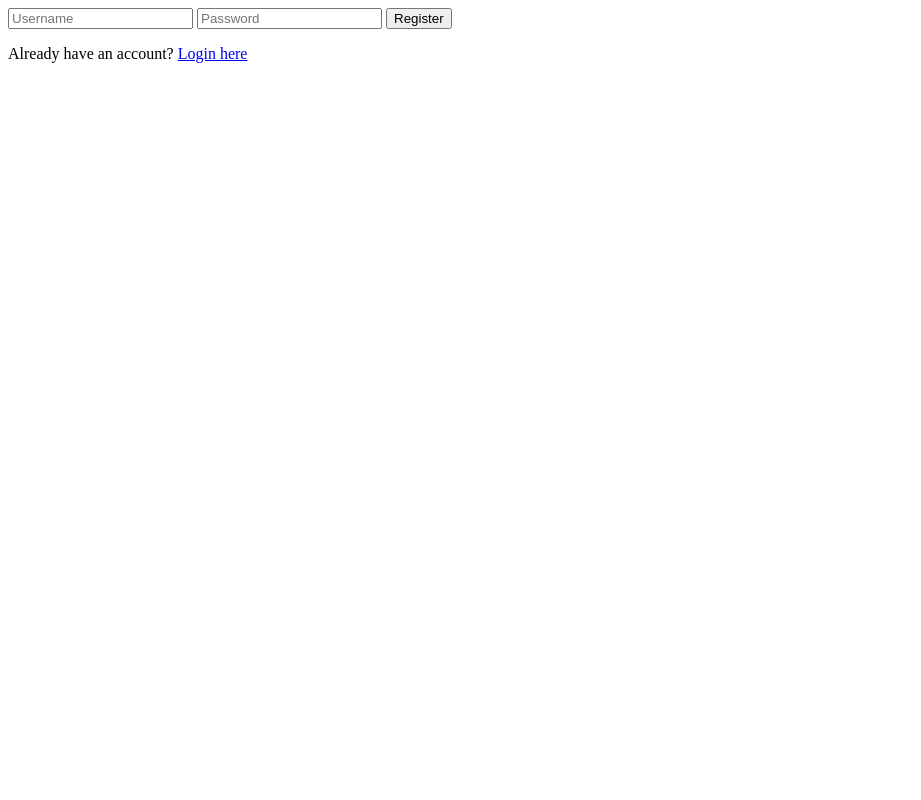
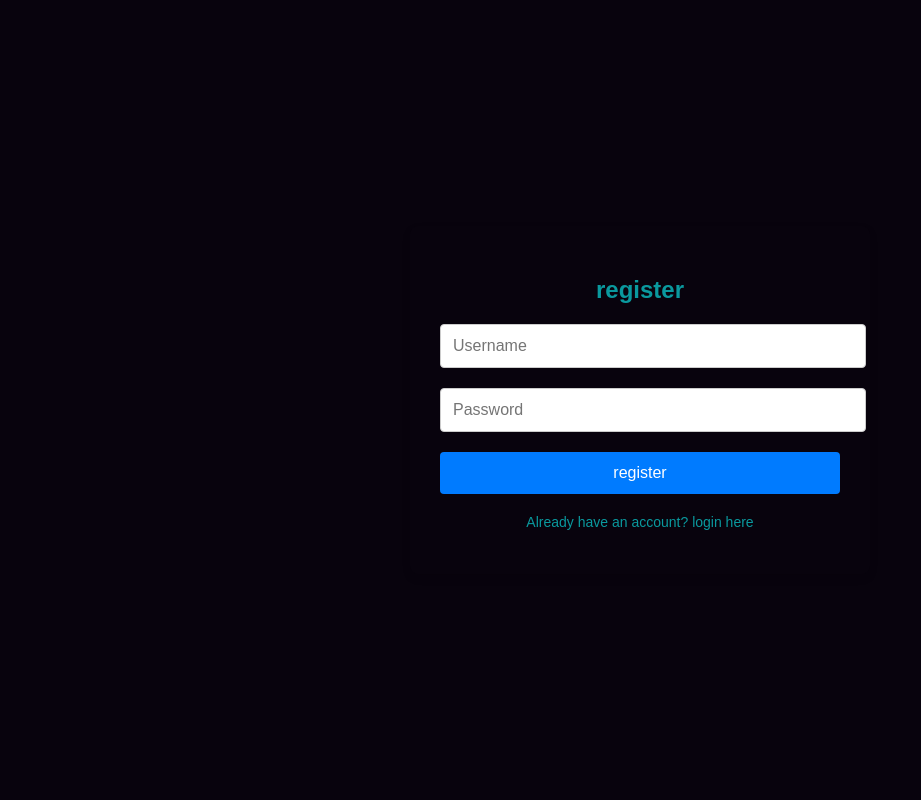
Before and after one commit to hutcch0/chatroom-website, a Flask app: page /register in a window 1280 px wide. Shown: the whole page, without its empty margins (0-921 px from the left). Run offline with Flask 2, Linux system fonts and the light colour scheme; data that the repository does not hold is empty.

Commit message:
Update register.html

```diff
--- a/templates/register.html
+++ b/templates/register.html
@@ -1,6 +1,110 @@
-<form action="/register" method="post">
-    <input type="text" name="username" placeholder="Username" required>
-    <input type="password" name="password" placeholder="Password" required>
-    <button type="submit">Register</button>
+<!DOCTYPE html>
+<html lang="en">
+<head>
+    <meta charset="UTF-8">
+    <meta name="viewport" content="width=device-width, initial-scale=1.0">
+    <title>register</title>
+    <style>
+    /* Global Styles */
+    {
+    margin: 0;
+    padding: 0;
+    box-sizing: border-box;
+    }
+
+    body {
+    font-family: Arial, sans-serif;
+    background-color: #08030d;
+    display: flex;
+    justify-content: center;
+    align-items: center;
+    height: 100vh;
+    margin: 0;
+    }
+
+    h2 {
+    text-align: center;
+    color: #0a999e;
+    margin-bottom: 20px;
+    }
+
+    /* Form Styling */
+    .login-form {
+    background-color: #08030d;
+    padding: 30px;
+    border-radius: 8px;
+    box-shadow: 0 4px 8px rgba(0, 0, 0, 0.1);
+    width: 100%;
+    max-width: 400px;
+    }
+
+    /* Form Inputs */
+    .form-group {
+    margin-bottom: 20px;
+    }
+
+    input[type="text"],
+    input[type="password"] {
+    width: 100%;
+    padding: 12px;
+    border: 1px solid #ccc;
+    border-radius: 4px;
+    font-size: 16px;
+    }
+
+    input[type="text"]:focus,
+    input[type="password"]:focus {
+    border-color: #007bff;
+    outline: none;
+    }
+
+    /* Submit Button */
+    .btn-submit {
+    width: 100%;
+    padding: 12px;
+    background-color: #007bff;
+    color: #fff;
+    border: none;
+    border-radius: 4px;
+    font-size: 16px;
+    cursor: pointer;
+    }
+
+    .btn-submit:hover {
+    background-color: #0056b3;
+    }
+
+    /* Login Link */
+    .login-link {
+    text-align: center;
+    margin-top: 20px;
+    font-size: 14px;
+    color: #0a999e;
+    }
+
+    .login-link a {
+    color: #0a999e;
+    text-decoration: none;
+    }
+
+    .login-link a:hover {
+    text-decoration: underline;
+    color: #0a999e;
+    }
+
+    </style>
+<form action="/register" method="post" class="login-form">
+    <h2>register</h2>
+
+    <div class="form-group">
+        <input type="text" name="username" placeholder="Username" required>
+    </div>
+
+    <div class="form-group">
+        <input type="password" name="password" placeholder="Password" required>
+    </div>
+
+    <button type="submit" class="btn-submit">register</button>
+
+    <p class="login-link">Already have an account? <a href="{{ url_for('login') }}">login here</a></p>
 </form>
-<p>Already have an account? <a href="{{ url_for('login') }}">Login here</a></p>
```
